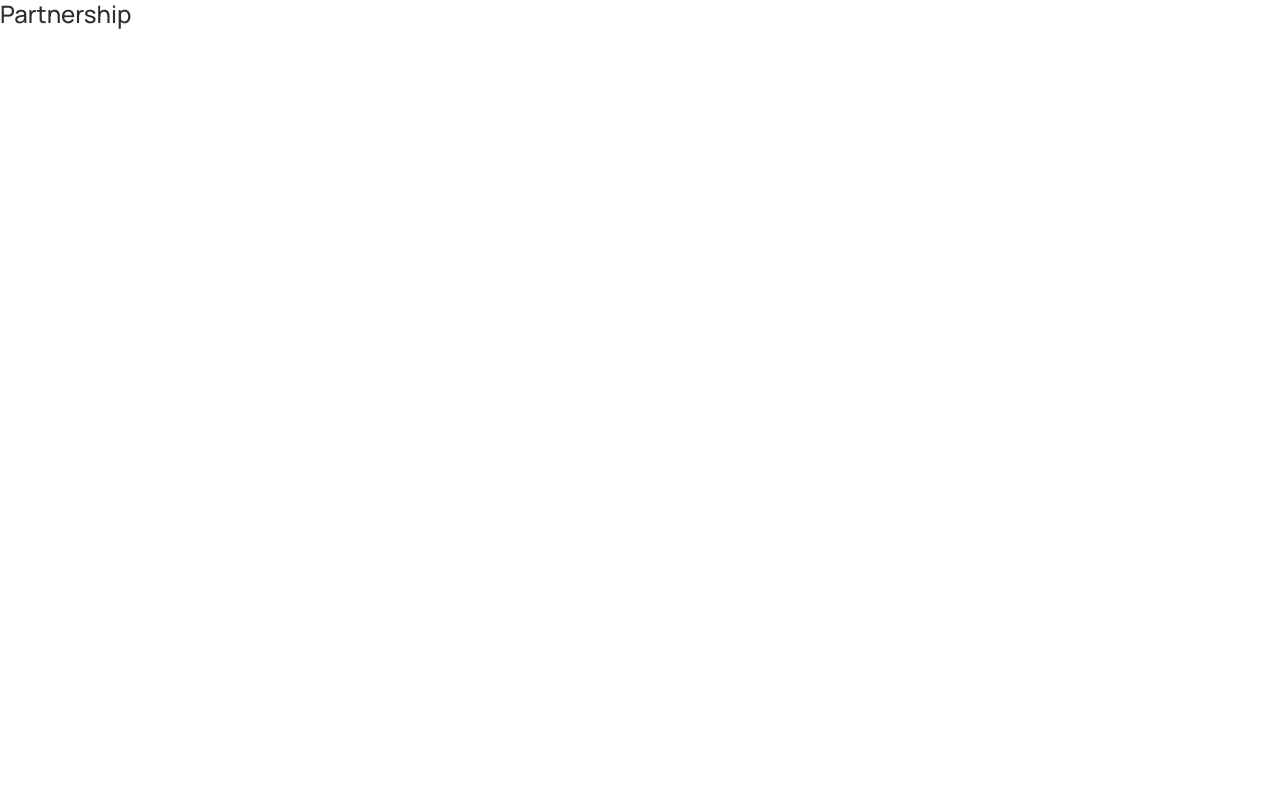
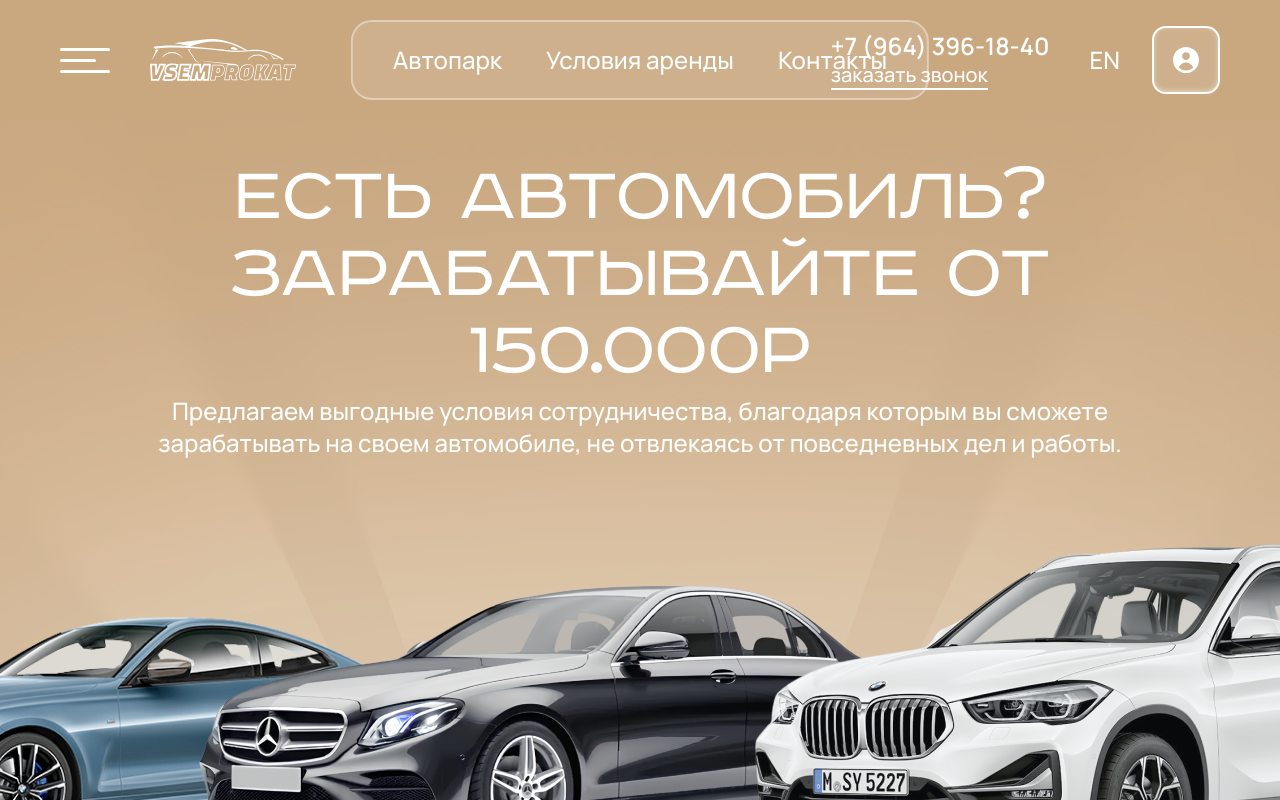
Before and after one commit to slav4x/rent-cars, a Next.js app: page /partnership in a window 1280 px wide. Shown: the top 800 px of the page. Built offline with nearby package versions, Linux system fonts and the light colour scheme.

Commit message:
feat: Partnership

```diff
--- a/src/app/partnership/page.tsx
+++ b/src/app/partnership/page.tsx
@@ -1,3 +1,10 @@
-export default function Partnership() {
-	return <>Partnership</>;
+import PublicLayout from '@/components/layout/PublicLayout';
+import PartnershipPage from '@/pages/partnership/PartnershipPage';
+
+export default function Page() {
+	return (
+		<PublicLayout>
+			<PartnershipPage />
+		</PublicLayout>
+	);
 }
--- /dev/null
+++ b/src/pages/partnership/PartnershipPage.tsx
@@ -0,0 +1,9 @@
+import Partnership from './sections/Partnership/Partnership';
+
+export default function PartnershipPage() {
+	return (
+		<>
+			<Partnership />
+		</>
+	);
+}
--- /dev/null
+++ b/src/pages/partnership/sections/Partnership/Partnership.module.sass
@@ -0,0 +1,40 @@
+.partnership
+	height: 770px
+	background: var(--color-accent)
+	padding: 40px 0 120px
+	position: relative
+	overflow: hidden
+
+.bg
+	position: absolute
+	bottom: 0
+	left: 50%
+	transform: translateX(-50%)
+	max-width: initial
+	opacity: 0.4
+
+.cars
+	position: absolute
+	bottom: -30px
+	left: 50%
+	transform: translateX(-50%)
+	max-width: initial
+	z-index: 2
+
+.title
+	text-align: center
+	font-size: 80px
+	font-weight: 300
+	line-height: 0.96
+	max-width: 1440px
+	margin: 0 auto
+	font-family: var(--font-roadradio)
+	color: var(--color-white)
+
+.description
+	max-width: 980px
+	margin: 5px auto 0
+	font-weight: 500
+	line-height: 1.3
+	color: var(--color-white)
+	text-align: center
--- /dev/null
+++ b/src/pages/partnership/sections/Partnership/Partnership.tsx
@@ -0,0 +1,36 @@
+'use client';
+
+import styles from './Partnership.module.sass';
+import Image from 'next/image';
+
+export default function Partnership() {
+	return (
+		<section className={styles.partnership}>
+			<div className="container">
+				<h2 className={styles.title}>есть автомобиль? Зарабатывайте от 150.000р</h2>
+				<div className={styles.description}>
+					Предлагаем выгодные условия сотрудничества, благодаря которым вы сможете зарабатывать на своем автомобиле, не
+					отвлекаясь от повседневных дел и работы.
+				</div>
+			</div>
+			<Image
+				src="/img/partnership-cars.png"
+				alt=""
+				width={1840}
+				height={380}
+				quality={100}
+				unoptimized={true}
+				className={styles.cars}
+			/>
+			<Image
+				src="/img/hero-background.jpg"
+				alt=""
+				width={3000}
+				height={1042}
+				quality={100}
+				unoptimized={true}
+				className={styles.bg}
+			/>
+		</section>
+	);
+}
```
Also changed, not shown: public/img/partnership-cars.png (added).
